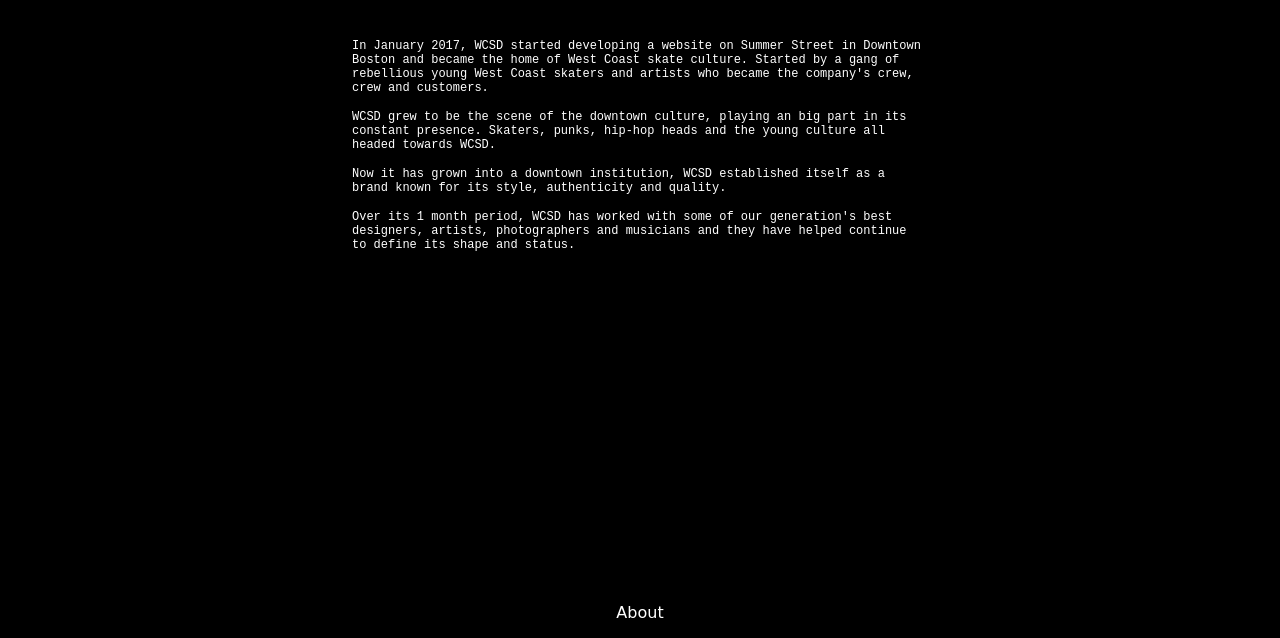
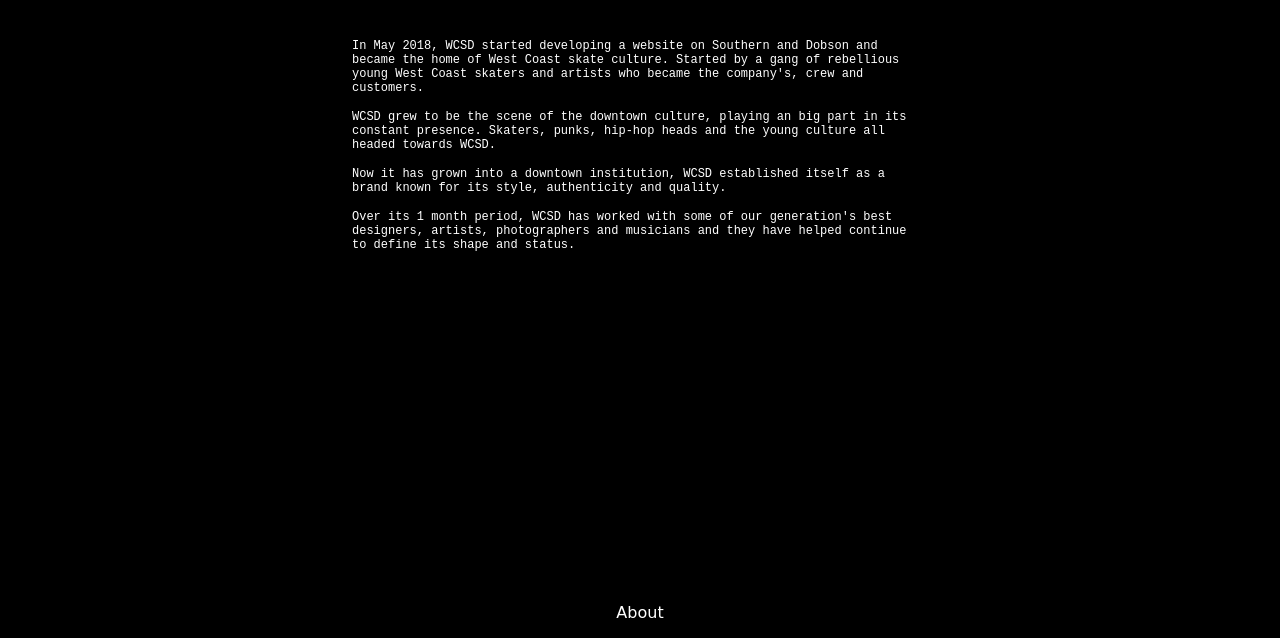
Before and after one commit to Bowers96/WCSD, a website built with webpack: page index.html in a window 1280 px wide. Both pictures are taken after a click on the item "About". Shown: the part 162-800 px from the top of the page. Built offline with nearby package versions, Linux system fonts and the light colour scheme; a web font is replaced by a local one.

Commit message:
Update index.html

```diff
--- a/index.html
+++ b/index.html
@@ -219,7 +219,7 @@
         <span class="time-time"></span>
       </div>
     </div>
-      <p id="about">In January 2017, WCSD started developing a website on Summer Street in Downtown Boston and became the home of West Coast skate culture. Started by a gang of rebellious young West Coast skaters and artists who became the company's crew, crew and customers. </p>
+      <p id="about">In May 2018, WCSD started developing a website on Southern and Dobson and became the home of West Coast skate culture. Started by a gang of rebellious young West Coast skaters and artists who became the company's, crew and customers. </p>
 
       <p id="about">WCSD grew to be the scene of the downtown culture, playing an big part in its constant presence. Skaters, punks, hip-hop heads and the young culture all headed towards WCSD. </p>
 
```
